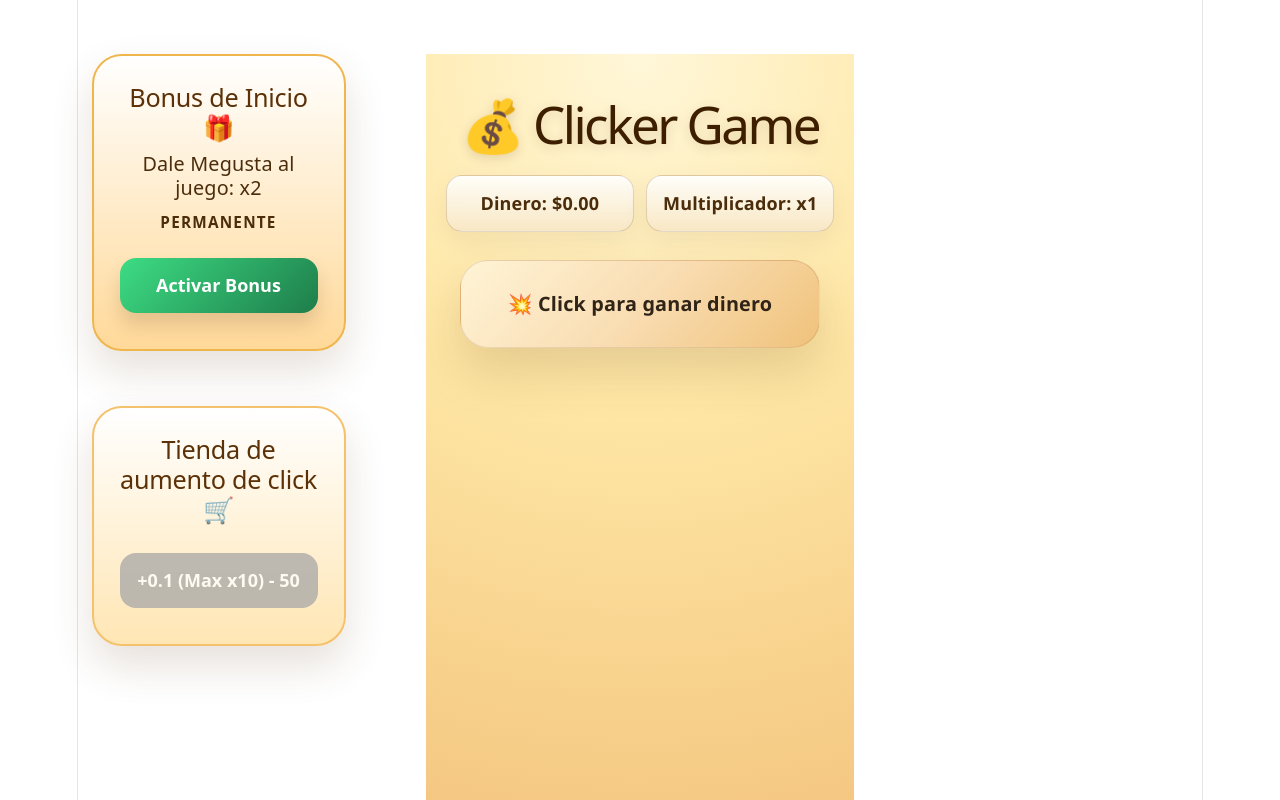
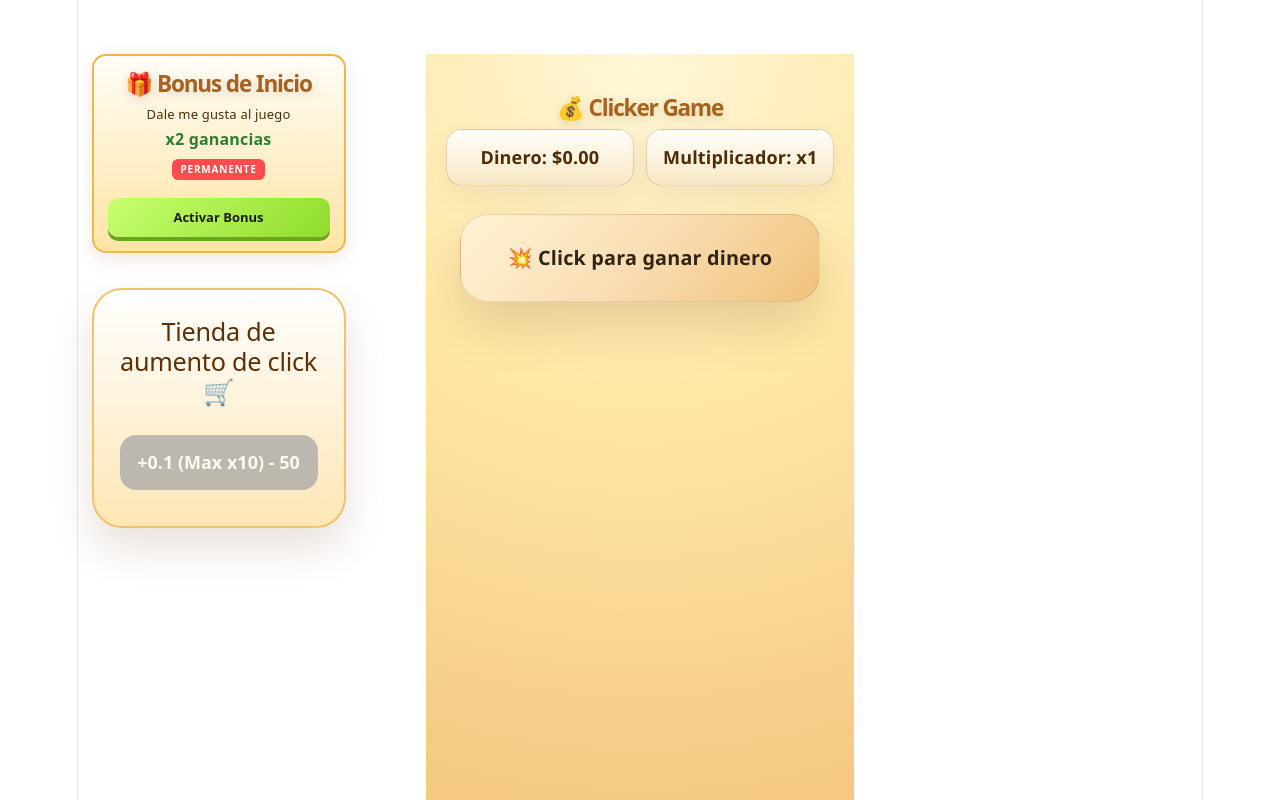
Before and after one commit to Maxii34/CLICKER-EMPIRE, a React (Vite) app: page / in a window 1280 px wide. Shown: the top 800 px of the page. Built offline with nearby package versions, Linux system fonts and the light colour scheme.

Commit message:
Actualizar componente y css de bonus

```diff
--- a/src/components/Clicker.css
+++ b/src/components/Clicker.css
@@ -109,50 +109,7 @@
   font-weight: 700;
 }
 
-.bonus-block {
-  margin-bottom: 28px;
-  width: min(500px, 100%);
-  background: linear-gradient(180deg, rgba(255, 255, 255, 0.95), #ffd999);
-  border: 2px solid #f0b64e;
-  border-radius: 30px;
-  padding: 26px;
-  box-shadow: 0 20px 40px rgba(105, 69, 29, 0.16);
-}
 
-.bonus-block h2 {
-  margin: 0 0 10px;
-  font-size: 1.4rem;
-  color: #5c3108;
-}
-
-.bonus-block h3 {
-  margin: 0 0 8px;
-  font-size: 1.1rem;
-  color: #4b2d0c;
-}
-
-.bonus-block span {
-  display: inline-block;
-  margin-bottom: 14px;
-  color: #4b2d0c;
-  text-transform: uppercase;
-  letter-spacing: 0.08em;
-  font-size: 0.85rem;
-  font-weight: 700;
-}
-
-.bonus {
-  margin-bottom: 18px;
-  color: #3b2815;
-  font-weight: 700;
-}
-
-.bonus-unlocked {
-  background: linear-gradient(135deg, #c8ff70 0%, #a8e034 100%);
-  padding: 12px;
-  border-radius: 12px;
-  color: #3d5a1a;
-}
 
 .shop {
   margin-bottom: 28px;
--- /dev/null
+++ b/src/components/bonus/Bonus.css
@@ -0,0 +1,152 @@
+.bonus-block {
+  margin-bottom: 8px;
+  width: min(340px, 100%);
+  background: linear-gradient(180deg, #fffdf7, #ffe4a3);
+  border: 2px solid #f0b64e;
+  border-radius: 14px;
+  padding: 14px;
+  box-shadow: 0 6px 18px rgba(105, 69, 29, 0.12);
+  transition: all 0.2s ease;
+  position: relative;
+  overflow: hidden;
+}
+
+.bonus-block:hover {
+  transform: translateY(-2px); /* antes era mucho */
+  box-shadow: 0 10px 25px rgba(105, 69, 29, 0.2);
+}
+
+/* brillo MUY suave */
+.bonus-block::after {
+  content: "";
+  position: absolute;
+  top: -50%;
+  left: -50%;
+  width: 180%;
+  height: 180%;
+  background: linear-gradient(
+    120deg,
+    transparent,
+    rgba(255, 255, 255, 0.15),
+    transparent
+  );
+  transform: rotate(25deg);
+  opacity: 0;
+  transition: opacity 0.3s ease;
+}
+
+.bonus-block:hover::after {
+  opacity: 0.4; /* mucho más leve */
+}
+
+/* título */
+.title {
+  margin-bottom: 8px;
+  font-size: 1.25rem;
+  font-weight: 700;
+  color: #a8611e;
+}
+
+/* contenido */
+.bonus {
+  margin-bottom: 10px;
+}
+
+.text {
+  margin: 0;
+  font-size: 13px;
+  color: #4b2d0c;
+}
+
+.reward {
+  margin: 2px 0;
+  font-size: 16px;
+  font-weight: 800;
+  color: #2e7d32;
+}
+
+/* etiqueta */
+.text2 {
+  display: inline-block;
+  margin-top: 4px;
+  padding: 3px 8px;
+  background: #ff4d4d;
+  color: #fff;
+  border-radius: 6px;
+  font-size: 10px;
+  font-weight: bold;
+  letter-spacing: 0.08em;
+}
+
+/* botón */
+.btn-bonus {
+  width: 100%;
+  margin-top: 8px;
+  padding: 10px;
+  border-radius: 10px;
+  border: none;
+  cursor: pointer;
+  font-weight: bold;
+  font-size: 13px;
+
+  background: linear-gradient(135deg, #c8ff70, #8fdc2c);
+  color: #1a1f12;
+
+  box-shadow: 0 4px 0 #6ea51e;
+  transition: all 0.12s ease;
+}
+
+/* hover más suave */
+.btn-bonus:hover {
+  transform: translateY(-1px);
+  box-shadow: 0 6px 0 #6ea51e;
+}
+
+/* click */
+.btn-bonus:active {
+  transform: translateY(2px);
+  box-shadow: 0 2px 0 #6ea51e;
+}
+
+/* deshabilitado */
+.btn-bonus.disabled {
+  background: #ccc;
+  color: #666;
+  cursor: not-allowed;
+  box-shadow: none;
+}
+
+.bonus-block::after {
+  pointer-events: none; /* 🔥 CLAVE */
+}
+
+/* versión compacta cuando ya está activo */
+.bonus-active {
+  width: min(260px, 100%);
+  padding: 8px 12px;
+  border-radius: 10px;
+  background: linear-gradient(135deg, #c8ff70, #8fdc2c);
+  color: #1a1f12;
+  font-weight: bold;
+  font-size: 13px;
+
+  display: inline-flex;
+  align-items: center;
+  gap: 6px;
+
+  box-shadow: 0 4px 12px rgba(0, 0, 0, 0.15);
+
+  animation: fadeIn 0.3s ease;
+}
+
+/* pequeña animación */
+@keyframes fadeIn {
+  from {
+    opacity: 0;
+    transform: translateY(-5px);
+  }
+  to {
+    opacity: 1;
+    transform: translateY(0);
+  }
+}
--- a/src/components/bonus/BonusBienvenida.jsx
+++ b/src/components/bonus/BonusBienvenida.jsx
@@ -1,17 +1,32 @@
+import "./Bonus.css";
 
 export const BonusBienvenida = ({ multiplier, setMultiplier }) => {
-    return (
-        <>
-        {multiplier <= 1.9 && (
+  const activo = multiplier >= 2;
+
+  return (
+    <>
+      {!activo ? (
         <div className="bonus-block">
-          <h2>Bonus de Inicio 🎁</h2>
-          <h3>Dale Megusta al juego: x2</h3>
-          <span>permanente</span>
-          <button className="button btn-green" onClick={() => setMultiplier(2)}>
+          <h2 className="title">🎁 Bonus de Inicio</h2>
+
+          <div className="bonus">
+            <p className="text">Dale me gusta al juego</p>
+            <p className="reward">x2 ganancias</p>
+            <span className="text2">PERMANENTE</span>
+          </div>
+
+          <button
+            className="btn-bonus"
+            onClick={() => setMultiplier(2)}
+          >
             Activar Bonus
           </button>
         </div>
+      ) : (
+        <div className="bonus-active">
+          <span>🎁 Bonus x2 activo</span>
+        </div>
       )}
-        </>
-    );
+    </>
+  );
 };
```
